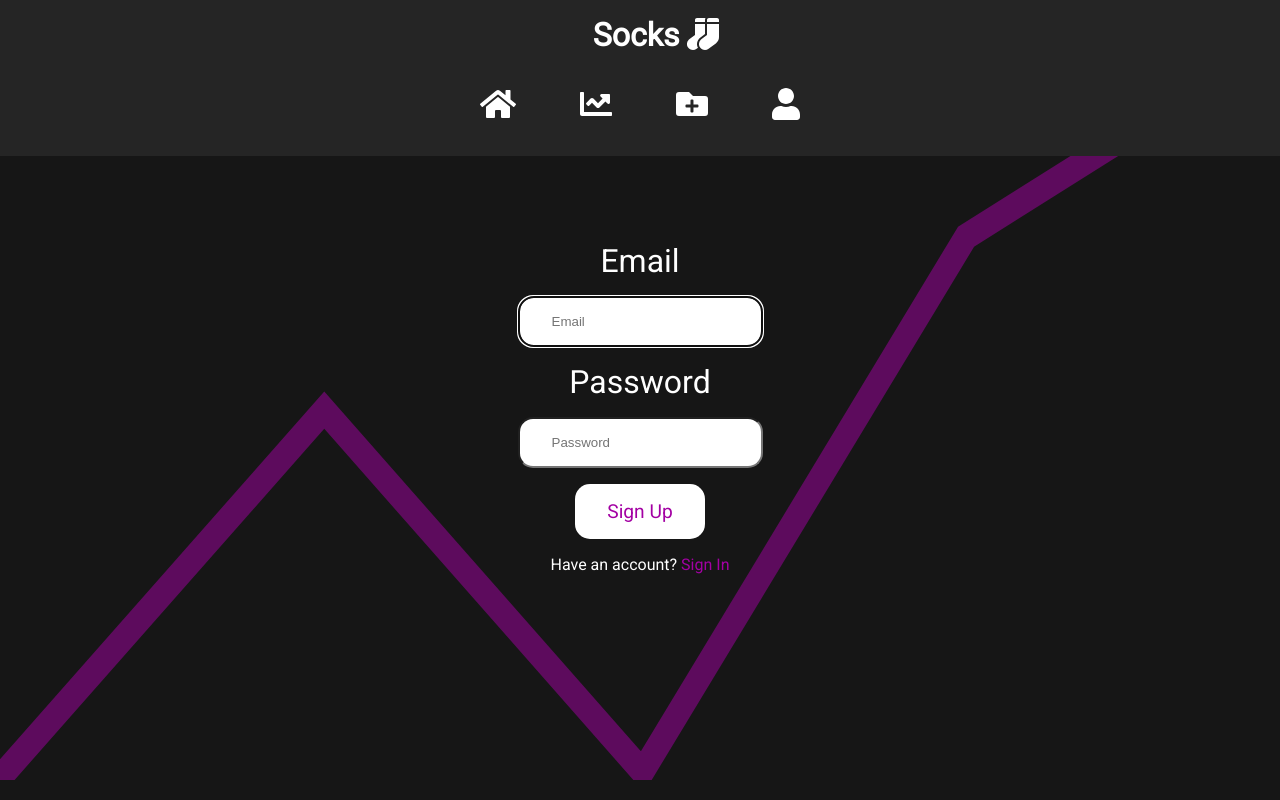
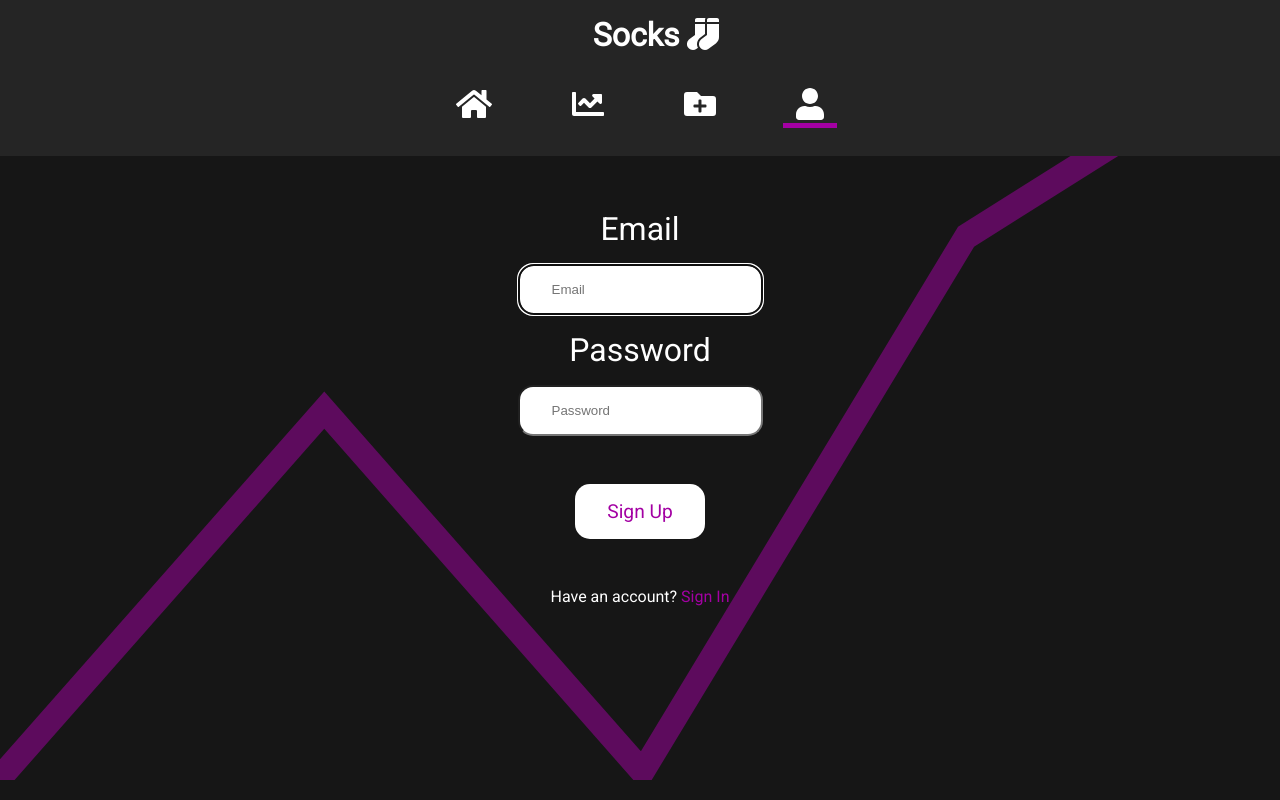
Before and after one commit to ashley-ag/Socks, a React (Create React App) app in the folder client/: page /login in a window 1280 px wide. Built offline with nearby package versions, Linux system fonts and the light colour scheme; no server answers.

Commit message:
added line animation to nav bar to indicate active page

```diff
--- a/client/src/components/Login.js
+++ b/client/src/components/Login.js
@@ -97,6 +97,7 @@
     color: #a300a3;
     transition: all ease 0.5s;
     cursor: pointer;
+    margin: 2rem;
     &:hover {
       background: #a300a3;
       color: white;
--- a/client/src/components/Nav.js
+++ b/client/src/components/Nav.js
@@ -1,6 +1,7 @@
 import React from "react";
 import styled from "styled-components";
 import { Link } from "react-router-dom";
+import { useLocation } from "react-router-dom";
 import { FontAwesomeIcon } from "@fortawesome/react-fontawesome";
 import {
   faChartLine,
@@ -9,8 +10,11 @@
   faFolderPlus,
   faUser,
 } from "@fortawesome/free-solid-svg-icons";
+import { motion } from "framer-motion";
 
 const Nav = () => {
+  const { pathname } = useLocation();
+  console.log(pathname);
   return (
     <div>
       <StyledNav>
@@ -25,20 +29,40 @@
               <Link to="/">
                 <FontAwesomeIcon icon={faHome} />
               </Link>
+              <Line
+                transition={{ duration: 0.75 }}
+                initial={{ width: "0%" }}
+                animate={{ width: pathname === "/" ? "50%" : "0%" }}
+              />
             </li>
             <li>
               <Link to="/markets">
                 <FontAwesomeIcon icon={faChartLine} />
+                <Line
+                  transition={{ duration: 0.75 }}
+                  initial={{ width: "0%" }}
+                  animate={{ width: pathname === "/markets" ? "50%" : "0%" }}
+                />
               </Link>
             </li>
             <li>
               <Link to="/addstocks">
                 <FontAwesomeIcon icon={faFolderPlus} />
+                <Line
+                  transition={{ duration: 0.75 }}
+                  initial={{ width: "0%" }}
+                  animate={{ width: pathname === "/addstocks" ? "50%" : "0%" }}
+                />
               </Link>
             </li>
             <li>
               <Link to="/login">
                 <FontAwesomeIcon icon={faUser} />
+                <Line
+                  transition={{ duration: 0.75 }}
+                  initial={{ width: "0%" }}
+                  animate={{ width: pathname === "/login" ? "50%" : "0%" }}
+                />
               </Link>
             </li>
           </ul>
@@ -55,6 +79,7 @@
   display: flex;
   align-items: center;
   justify-content: space-between;
+
   #logo {
     font-size: 2rem;
     margin-left: 2rem;
@@ -65,6 +90,7 @@
       color: #a300a3;
     }
   }
+
   ul {
     display: flex;
     justify-content: space-around;
@@ -72,10 +98,12 @@
     padding: 2rem 10rem;
   }
   li {
-    padding-left: 5rem;
+    padding-left: 2.5rem;
+    padding-right: 2.5rem;
     color: white;
     cursor: pointer;
     font-size: 2rem;
+    position: relative;
   }
   @media (max-width: 1300px) {
     flex-direction: column;
@@ -85,11 +113,16 @@
     ul {
       padding: 2rem 1rem;
     }
-    li {
-      padding-left: 2rem;
-      padding-right: 2rem;
-    }
   }
 `;
 
+const Line = styled(motion.div)`
+  height: 0.3rem;
+  background: #a300a3;
+  width: 0;
+  position: absolute;
+  bottom: -10%;
+  left: 25%;
+`;
+
 export default Nav;
```
